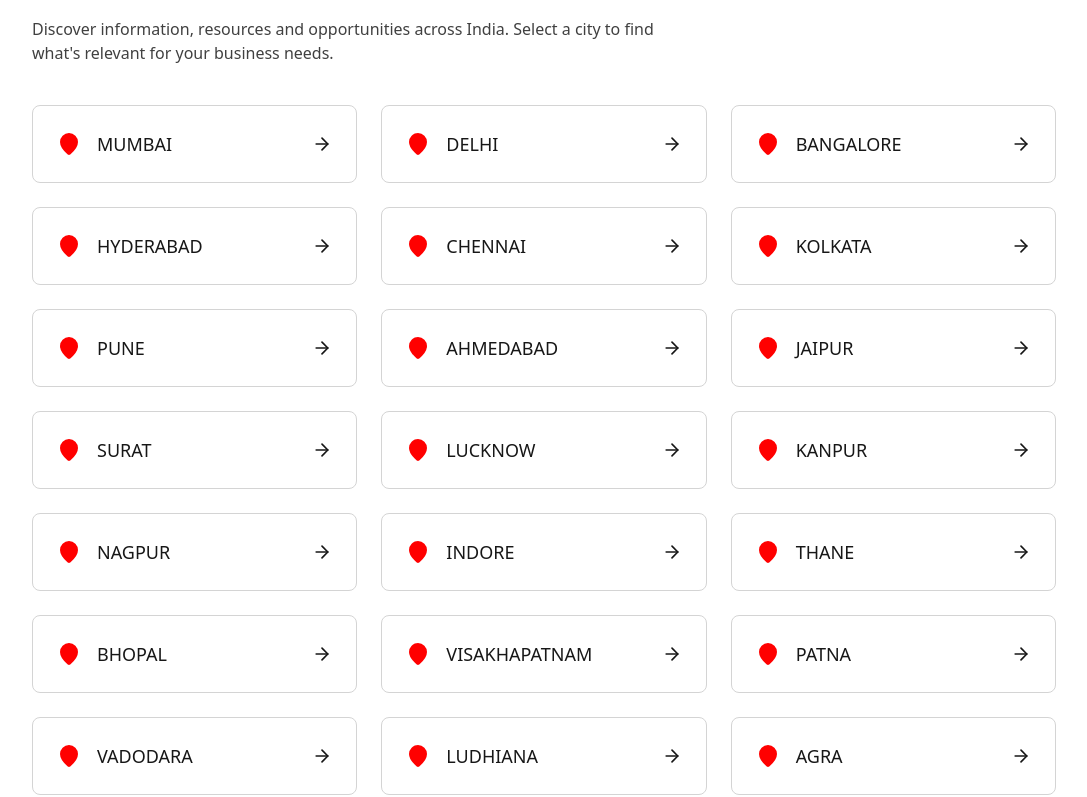
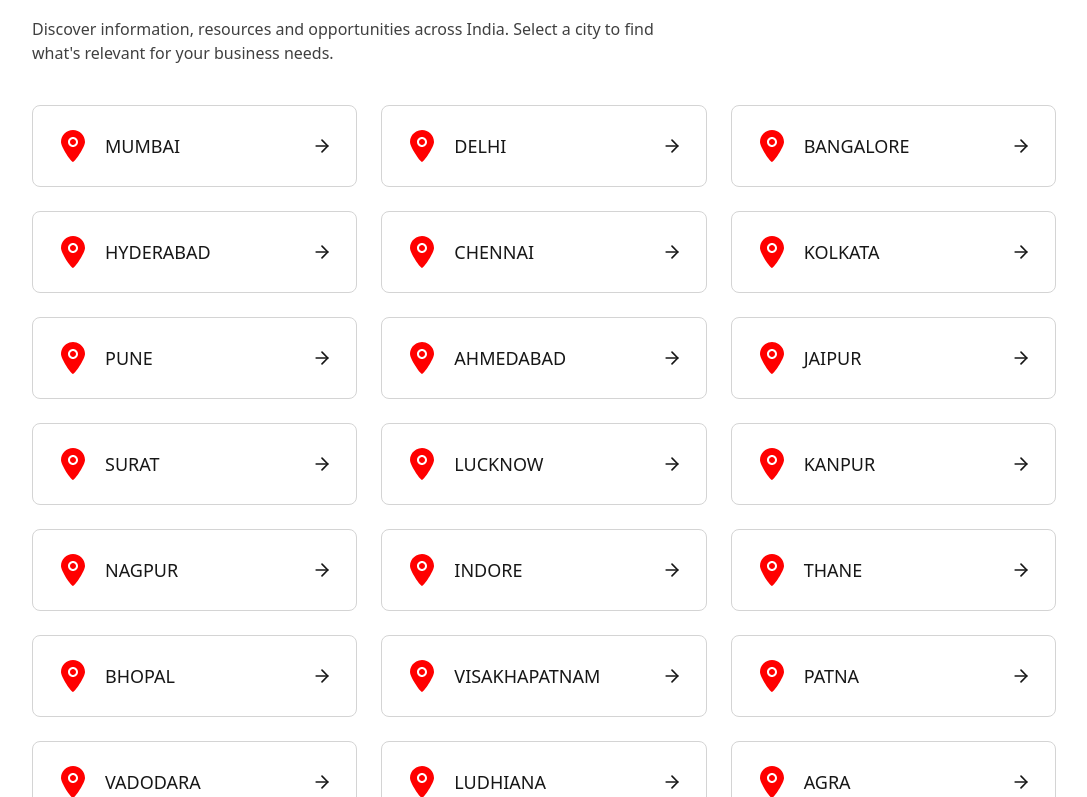
Before and after one commit to rahul940484/jeftechno-llm-vercel-test, a Next.js app: page /location in a window 1280 px wide. Shown: the part 923-1720 px from the top of the page, without its empty margins (96-1183 px from the left). Built offline with nearby package versions, Linux system fonts and the light colour scheme.

Commit message:
pan india page improved and improved ai knowledge llms

```diff
--- /dev/null
+++ b/src/app/location/[city]/page.js
@@ -0,0 +1,31 @@
+import { notFound } from "next/navigation";
+import Home from "../../page"; // the existing home page (src/app/page.js)
+import { cities } from "../data/cities";
+
+// Only these city URLs are valid; anything else shows the 404 page
+export const dynamicParams = false;
+
+export function generateStaticParams() {
+  return cities.map((city) => ({ city: city.slug }));
+}
+
+export async function generateMetadata({ params }) {
+  const { city: slug } = await params;
+  const city = cities.find((c) => c.slug === slug);
+  if (!city) return {};
+
+  return {
+    title: `JEF Techno in ${city.name} | Electrical Engineering Services`,
+    alternates: {
+      canonical: `https://www.jeftechno.com/location/${city.slug}`,
+    },
+  };
+}
+
+export default async function CityPage({ params }) {
+  const { city: slug } = await params;
+  const city = cities.find((c) => c.slug === slug);
+  if (!city) notFound();
+
+  return <Home />;
+}
--- a/src/app/location/page.js
+++ b/src/app/location/page.js
@@ -5,13 +5,13 @@ export const metadata = {
   description:
     "Explore JEF across India. Find state-wise information to connect local business needs with the right products, solutions, resources and opportunities.",
   alternates: {
-    canonical: "https://www.jeftechno.com/pan-india",
+    canonical: "https://www.jeftechno.com/location",
   },
   openGraph: {
     title: "JEF Across India | Explore by State or Union Territory",
     description:
       "Explore JEF across India. Find state-wise information to connect local business needs with the right products, solutions, resources and opportunities.",
-    url: "https://www.jeftechno.com/pan-india",
+    url: "https://www.jeftechno.com/location",
     type: "website",
     siteName: "Jef Techno",
   },
--- a/src/app/location/sections/CityGrid.js
+++ b/src/app/location/sections/CityGrid.js
@@ -11,8 +11,8 @@ export default function CityGrid() {
         Explore by City
       </h2>
       <p className="mt-3 max-w-2xl text-base text-neutral-700">
-        Discover information, resources and opportunities across India. Select
-        a city to find what&apos;s relevant for your business needs.
+        Discover information, resources and opportunities across India. Select a
+        city to find what&apos;s relevant for your business needs.
       </p>
 
       {/* City cards */}
@@ -20,11 +20,16 @@ export default function CityGrid() {
         {cities.map((city) => (
           <Link
             key={city.slug}
-            href={`/pan-india/${city.slug}`}
+            href={`/location/${city.slug}`}
             className="group flex items-center justify-between rounded-lg border border-neutral-300 bg-white px-6 py-6 transition hover:border-red-600 hover:shadow-md"
           >
             <span className="flex items-center gap-4">
-              <MapPin className="h-6 w-6 shrink-0 fill-red-600 text-red-600" />
+              <img
+                src="/PanIndia/PinIcon.svg"
+                alt=""
+                aria-hidden="true"
+                className="h-8 w-8 shrink-0"
+              />
               <span className="text-base font-normal uppercase text-neutral-900 md:text-lg">
                 {city.name}
               </span>
```
Also changed, not shown: public/PanIndia/PinIcon.svg (added), public/llms-full.txt.
